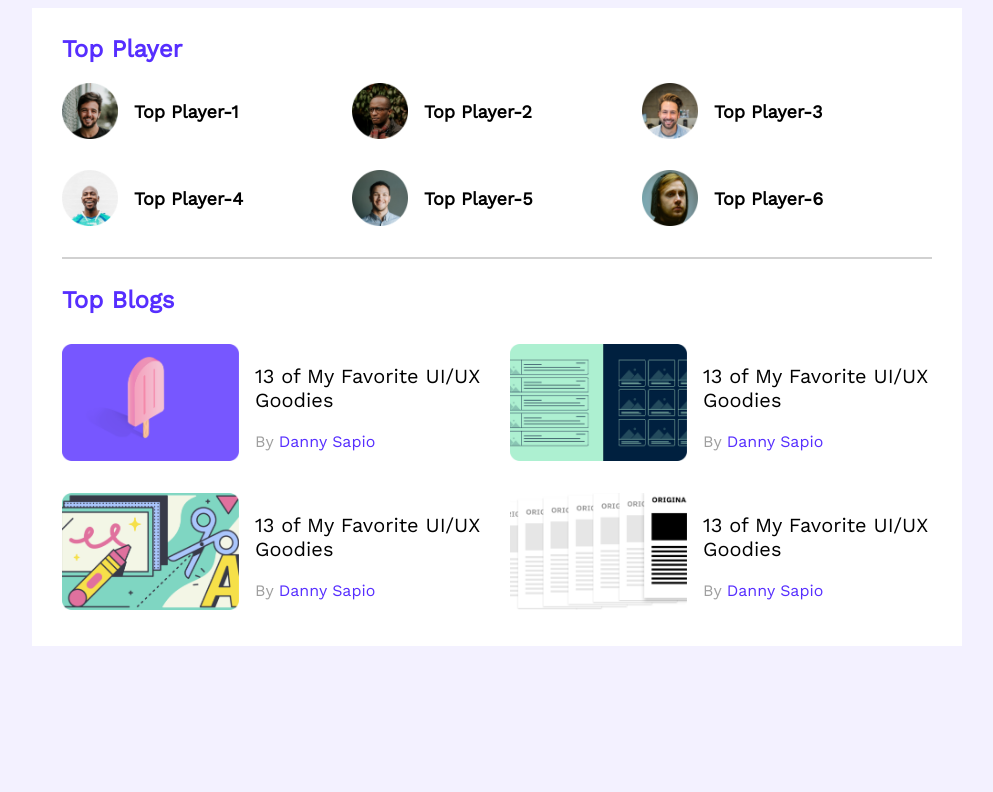
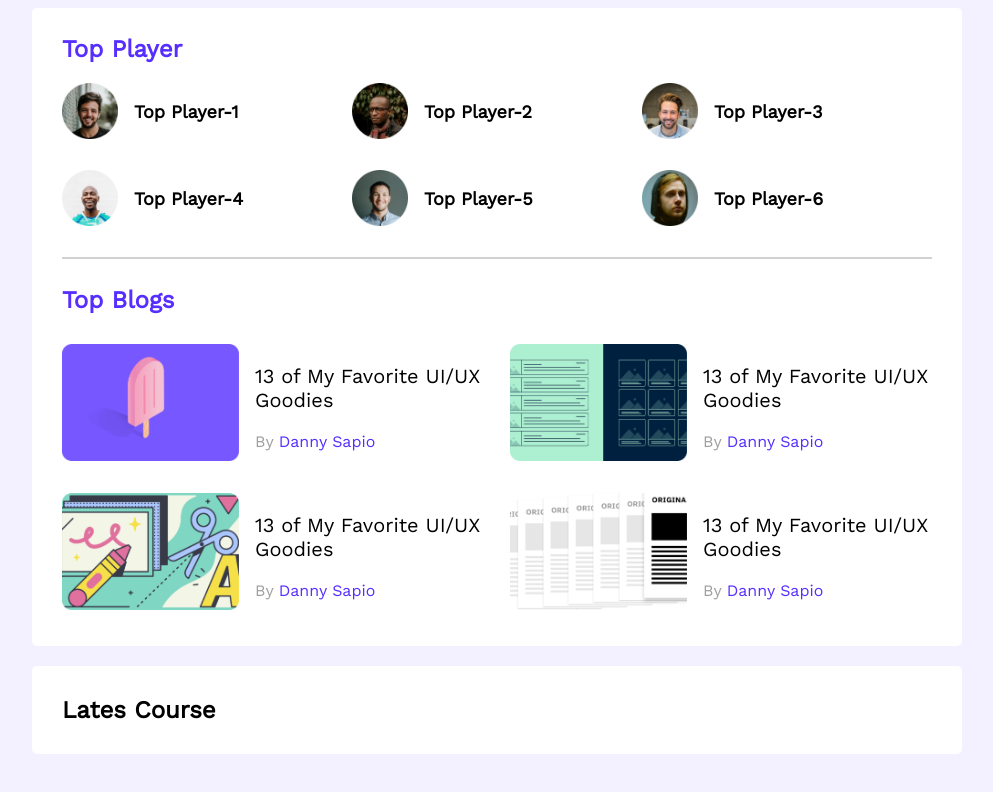
Before and after one commit to mintusikder/leader-board-css3, a plain HTML site: page index.html in a window 1280 px wide. Shown: the whole page, without its empty margins (143-1136 px from the left). Drawn offline with nearby package versions, Linux system fonts and the light colour scheme.

Commit message:
blog-autho

```diff
--- a/index.html
+++ b/index.html
@@ -102,6 +102,10 @@
                 </div>
             </div>
         </section>
+        <!-- Lates Course  -->
+        <section class="container">
+            <h2 class="top-players ">Lates Course</h2>
+        </section>
     </main>
 </body>
 </html>
--- a/styles/style.css
+++ b/styles/style.css
@@ -13,13 +13,15 @@ body{
 /* top Players style */
 main{
     display: flex;
-    justify-content: center;
+    flex-direction: column;
+    align-items: center;
 }
 
 .top-players{
     background-color: #FFFFFF;
     width: 870px;
     padding: 30px;
+    border-radius: 5px;
     /* height: 679px; */
 }
 .top-player-title{
```
